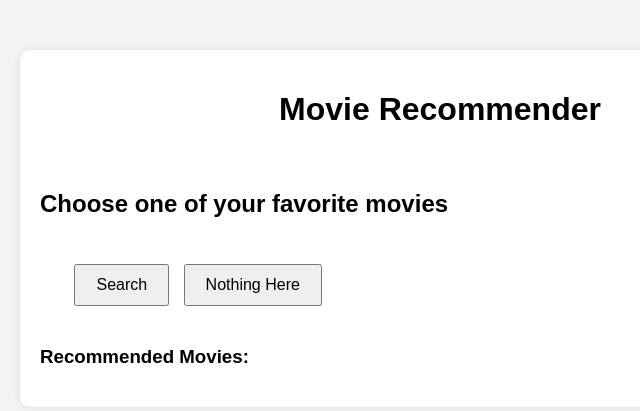
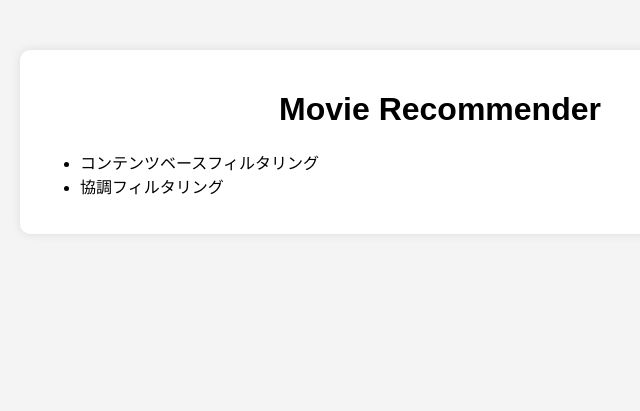
Before and after one commit to kanakuro/movie_recommender, a Flask app: template app/templates/index.html in a window 1280 px wide. Shown: the top 411 px of the page, without its empty margins (200-840 px from the left). Run offline with Flask 3, Linux system fonts and the light colour scheme; the template is opened without the code that fills it, so the values that code supplies are empty.

Commit message:
メニュー画面を追加

```diff
--- a/app/app.py
+++ b/app/app.py
@@ -7,7 +7,6 @@ import html
 
 app = Flask(__name__)
 
-#「/index」へアクセスがあった場合に、「index.html」を返す
 @app.route("/index")
 def index():
     movie_indices = pd.read_csv('/Users/kuro/dev/movie_recommend/app/static/datas/movie_indices.csv', index_col=0)
--- a/app/static/script.js
+++ b/app/static/script.js
@@ -1,13 +1,20 @@
-// script.js
+// contents_based
 
 // DOM要素の取得
 const searchBtn = document.getElementById("search-btn");
 const refreshBtn = document.getElementById("refresh-btn");
-// const movieInput = document.getElementById("movie-input");
 const movieTitle = document.getElementById("movie-title");
 const movieDescription = document.getElementById("movie-description");
 const recommendationList = document.getElementById("recommendation-list");
 const loader = document.getElementById("loader");
+const contentsBasedBtn = document.getElementById("contents_based");
+const menuArea = document.getElementById("menu_area");
+const contentsBasedArea = document.getElementById("contents_based_area");
+
+contentsBasedBtn.addEventListener("click", function () {
+  contentsBasedArea.style.display = "";
+  menuArea.style.display = "none";
+});
 
 // 検索ボタンのクリックイベント
 searchBtn.addEventListener("click", () => {
--- a/app/templates/index.html
+++ b/app/templates/index.html
@@ -12,8 +12,17 @@
     </div>
 
     <div class="container">
+        <div id="menu_area">
             <h1>Movie Recommender</h1>
+            <div class="recommender">
+                <ul>
+                    <li id="contents_based"><a>コンテンツベースフィルタリング</a></li>
+                    <li><a>協調フィルタリング</a></li>
+                </ul>
+            </div>
+        </div>
 
+        <div id="contents_based_area" style="display:none">
             <!-- 映画検索フォーム -->
             <div class="search-bar">
             </div>
@@ -46,7 +55,7 @@
                 <ul id="recommendation-list"></ul>
             </div>
         </div>
-
+    </div>
     <script src="../static/script.js"></script>
 </body>
 </html>
```
Lines whose indentation alone changed are shown as unchanged.
